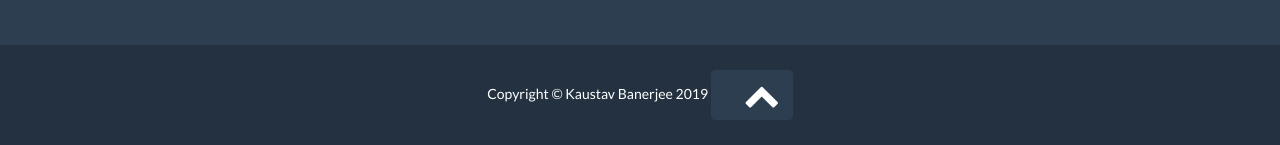
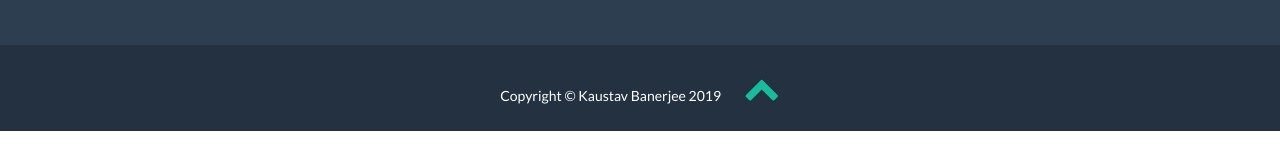
Before and after one commit to Kaustav96/Kaustav96.github.io, a website: page index.html in a window 1280 px wide. Shown: the part 6054-6199 px from the top of the page. Drawn offline with nearby package versions, Linux system fonts and the light colour scheme.

Commit message:
Update index.html

```diff
--- a/index.html
+++ b/index.html
@@ -556,7 +556,7 @@
                 <div class="row">
                     <div class="col-lg-12">
                         Copyright &copy; Kaustav Banerjee 2019
-                        <a class="btn btn-primary" href="#page-top">
+                        <a  href="#page-top">
                             <i class="fa fa-chevron-up" style="margin-left: 20px;font-size: 36px;"></i>
                         </a>
                     </div>
```
